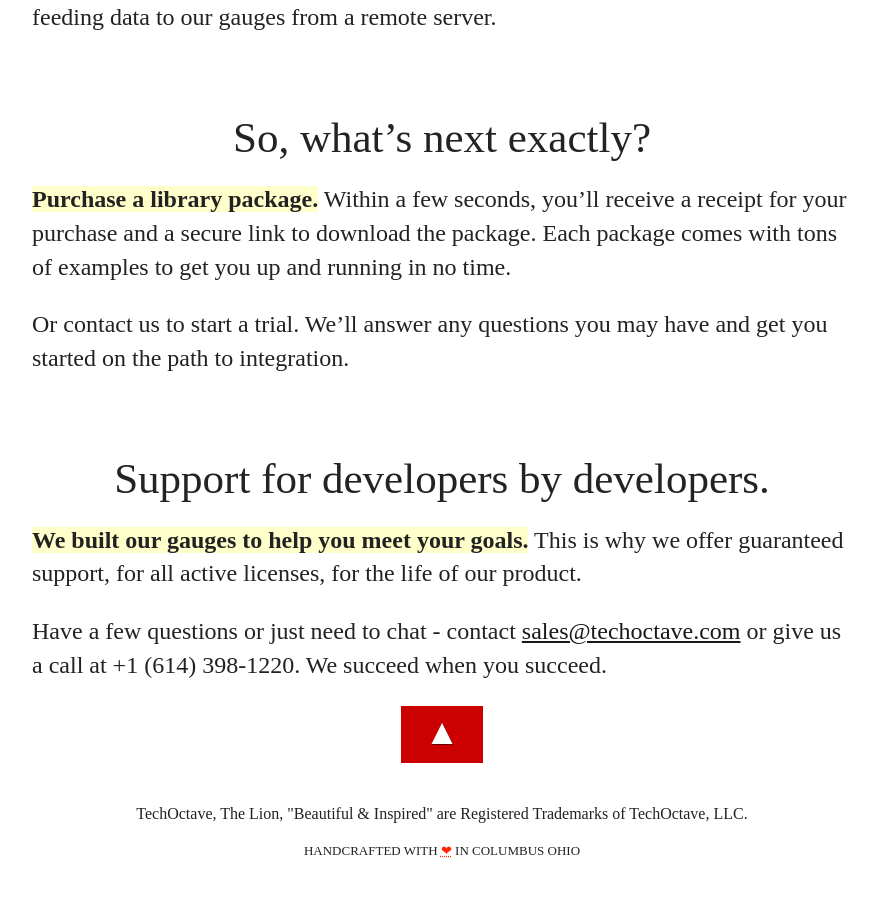
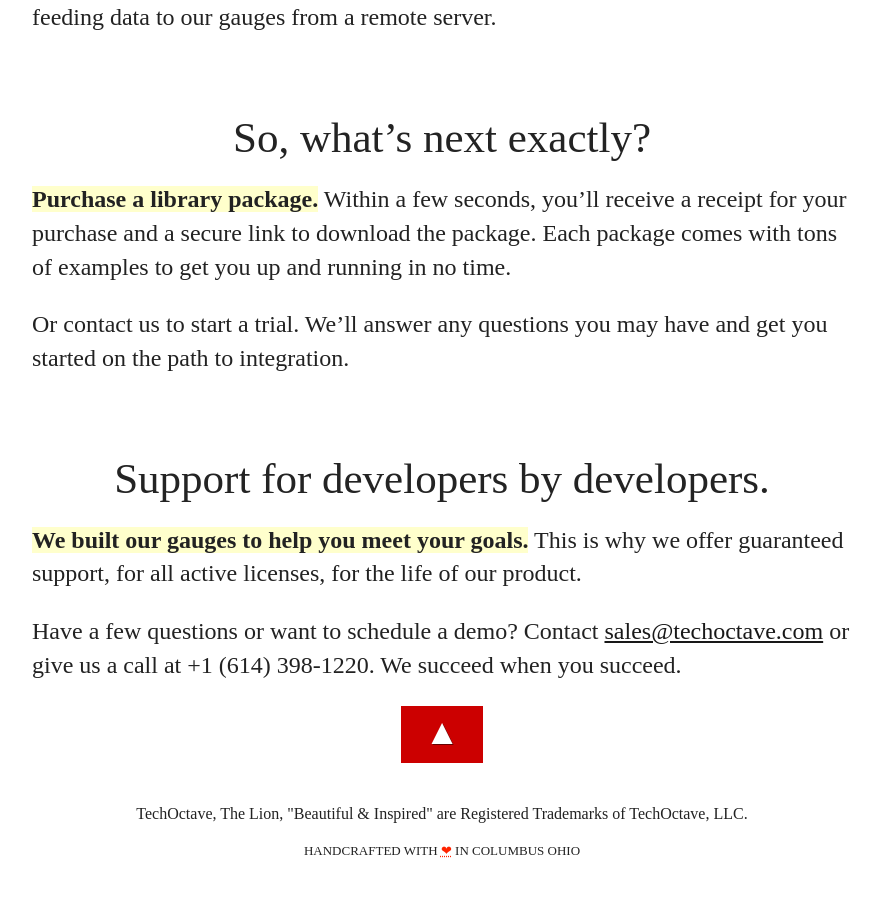
Before and after one commit to techoctave/techoctave.com, a Jekyll site: the page built from gauges/index.markdown, in a window 1280 px wide and 900 px high, scrolled down 9158 px. Shown: the top 897 px of the window, without its empty margins (198-1078 px from the left). Built offline with Jekyll 4.4.1, drawn with Linux system fonts in a browser that asks for light colours.

Commit message:
Updates.

```diff
--- a/charts/index.markdown
+++ b/charts/index.markdown
@@ -372,7 +372,7 @@
 
 <strong>We built our gauges to help you meet your goals.</strong> This is why we offer guaranteed support, for all active licenses, for the life of our product.
 
-Have a few questions or just need to chat - contact [sales@techoctave.com](mailto: sales@techoctave.com) or give us a call at +1 (614) 398-1220. We succeed when you succeed.
+Have a few questions or want to schedule a demo? Contact [sales@techoctave.com](mailto: sales@techoctave.com) or give us a call at +1 (614) 398-1220. We succeed when you succeed.
 
 
 
--- a/gauges/index.markdown
+++ b/gauges/index.markdown
@@ -346,7 +346,7 @@
 
 <strong>We built our gauges to help you meet your goals.</strong> This is why we offer guaranteed support, for all active licenses, for the life of our product.
 
-Have a few questions or just need to chat - contact [sales@techoctave.com](mailto: sales@techoctave.com) or give us a call at +1 (614) 398-1220. We succeed when you succeed.
+Have a few questions or want to schedule a demo? Contact [sales@techoctave.com](mailto: sales@techoctave.com) or give us a call at +1 (614) 398-1220. We succeed when you succeed.
 
 
 
--- a/simulation/index.markdown
+++ b/simulation/index.markdown
@@ -387,7 +387,7 @@
 
 <strong>We built our gauges to help you meet your goals.</strong> This is why we offer guaranteed support, for all active licenses, for the life of our product.
 
-Have a few questions or just need to chat - contact [sales@techoctave.com](mailto: sales@techoctave.com) or give us a call at +1 (614) 398-1220. We succeed when you succeed.
+Have a few questions or want to schedule a demo? Contact [sales@techoctave.com](mailto: sales@techoctave.com) or give us a call at +1 (614) 398-1220. We succeed when you succeed.
 
 
 
```
Also changed, not shown: 5 other files.
